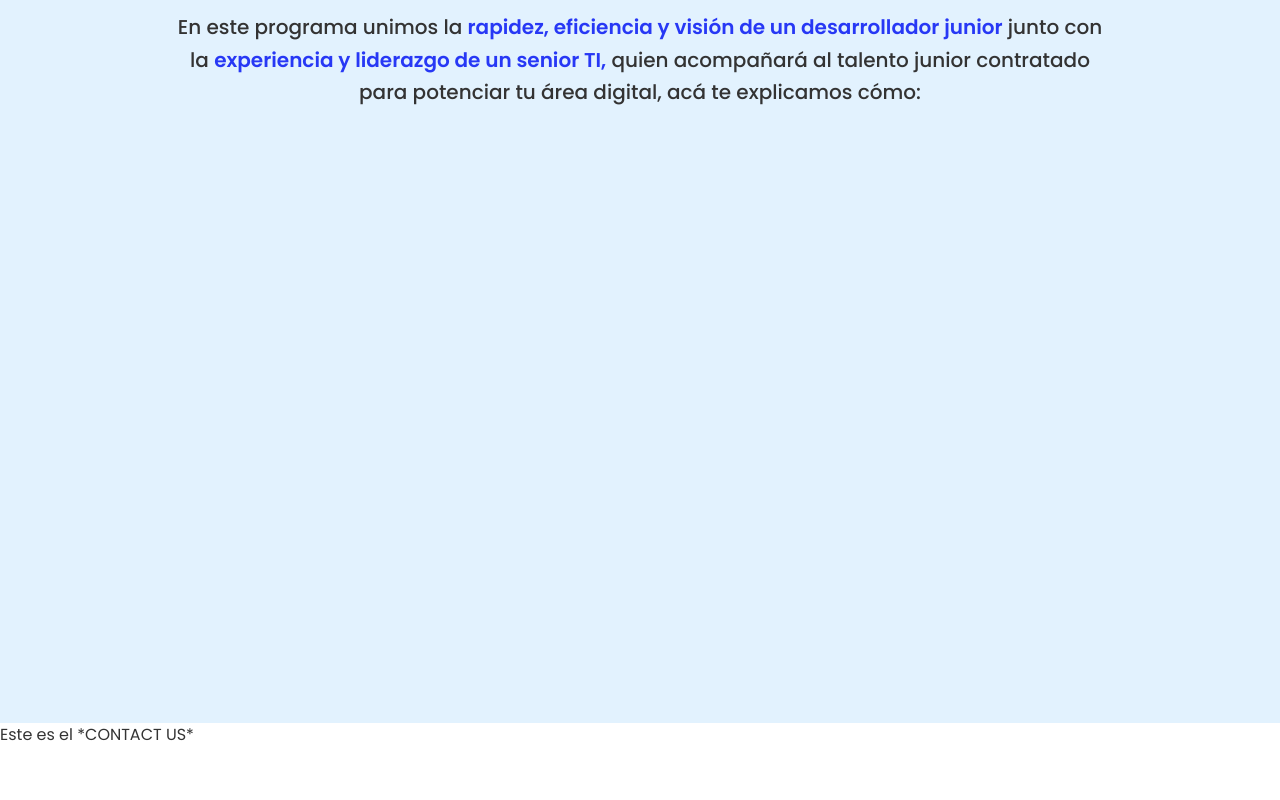
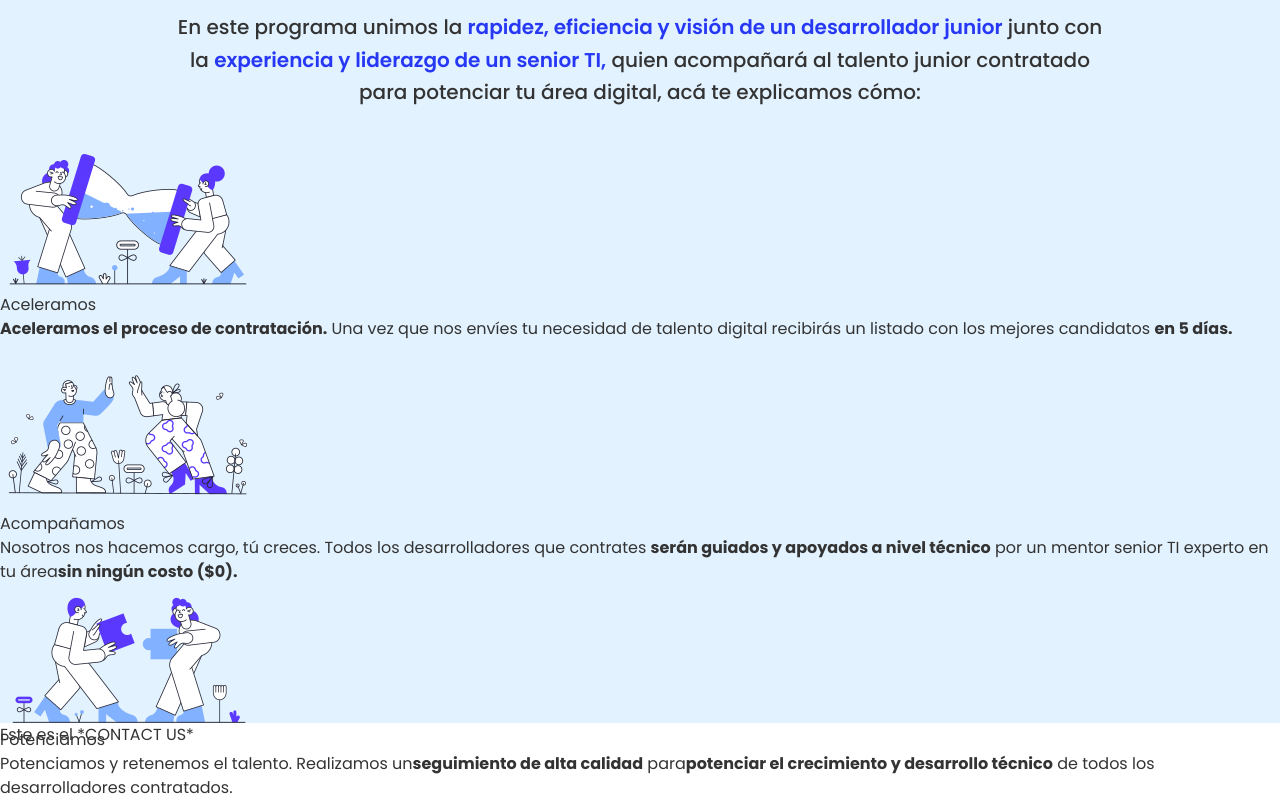
Before and after one commit to vecarope/ejemploReact, a React (Create React App) app: page / in a window 1280 px wide. Shown: the part 1301-2101 px from the top of the page. Before the commit the page ends 2048 px from the top, so only its background shows below. Built offline with nearby package versions, Linux system fonts and the light colour scheme; what tw-elements would draw is missing.

Commit message:
feat: add first render of feature cards

```diff
--- a/src/components/Landing/FeatureSection.jsx
+++ b/src/components/Landing/FeatureSection.jsx
@@ -1,5 +1,4 @@
-import React from 'react';
-
+import AllCards from './FeatureCards/AllCards';
 const FeatureSection = () => {
   return (
     <section class="bg-fill-light w-full h-screen ">
@@ -21,7 +20,9 @@ const FeatureSection = () => {
             digital, acá te explicamos cómo:
           </p>
         </header>
-        <div class="m-auto"></div>
+        <div class="m-auto">
+          <AllCards />
+        </div>
       </div>
     </section>
   );
```
